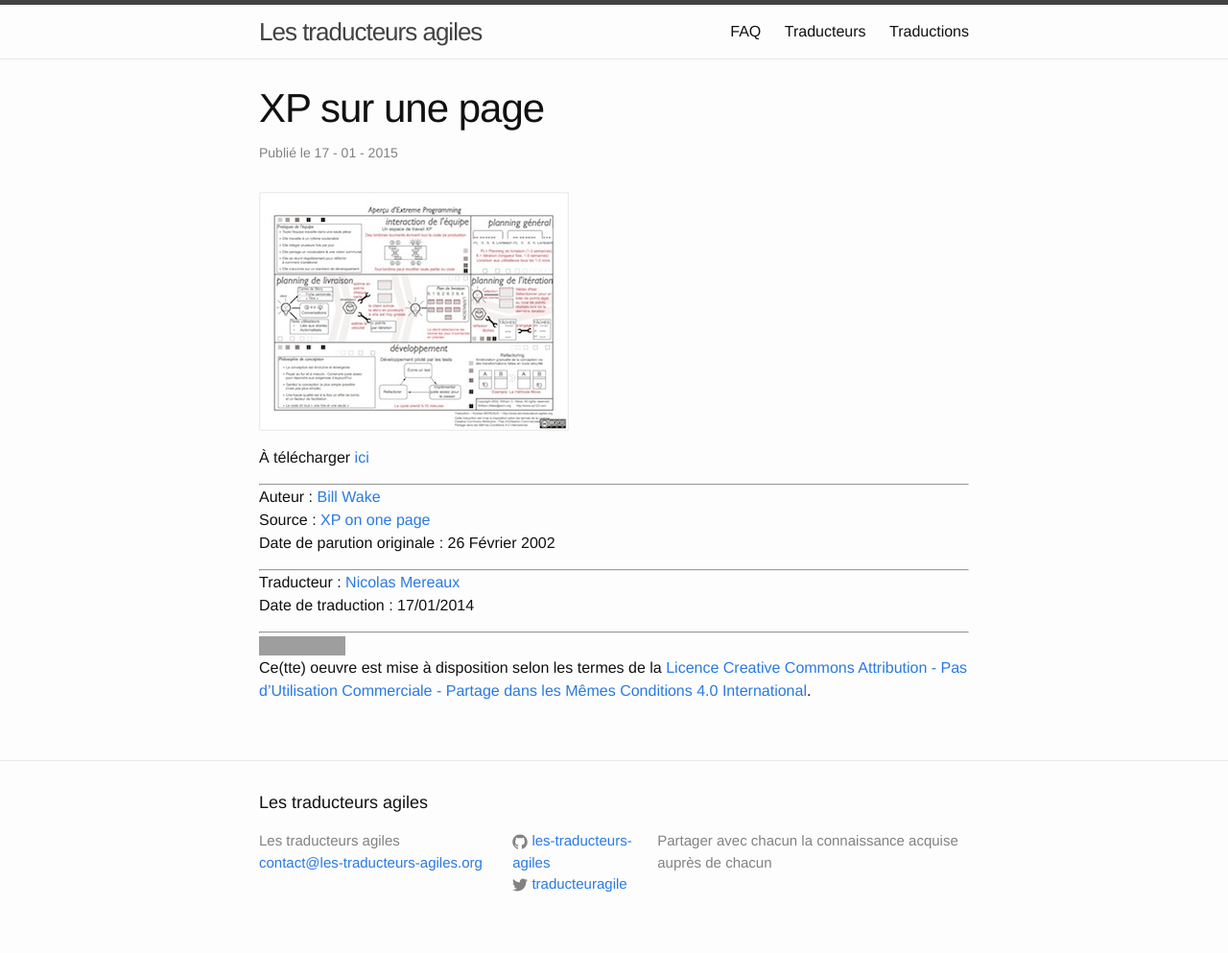
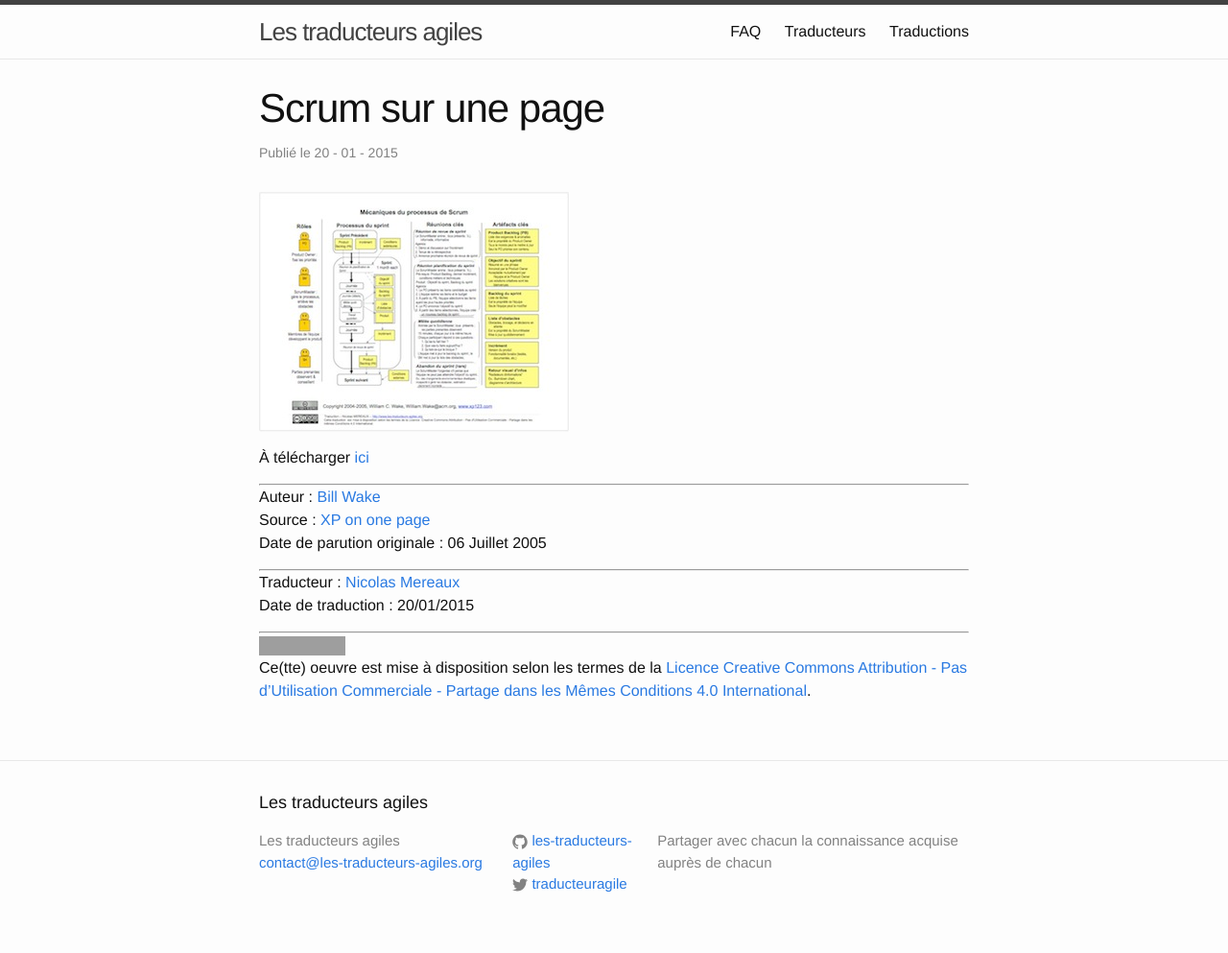
Before and after one commit to les-traducteurs-agiles/les-traducteurs-agiles.github.io, a Jekyll site: the page built from _posts/2015-01-20-scrum-sur-une-page.markdown, in a window 1280 px wide. Shown: the whole page at 96% size. Built offline with Jekyll 4.4.1, drawn with Linux system fonts in a browser that asks for light colours; grey boxes are pictures that could not be loaded.

Commit message:
ajout traduction fiche scrum sur une page et correction date de traduction sur xp sur une page

```diff
--- a/_posts/2015-01-17-xp-sur-une-page.markdown
+++ b/_posts/2015-01-20-scrum-sur-une-page.markdown
@@ -1,22 +1,22 @@
 ---
 layout: post
-title:  "XP sur une page"
-date:   2015-01-17 20:45:55
-categories: xp fiche outil
+title:  "Scrum sur une page"
+date:   2015-01-20 22:07:55
+categories: scrum fiche outil
 ---
 
-![XP sur une page]({{ site.url }}lta-jekyll/assets/une_page/xp.jpg)
+![Scrum sur une page]({{ site.url }}lta-jekyll/assets/une_page/scrum.jpg)
 
-À télécharger [ici](https://dl.dropboxusercontent.com/u/50968566/sur_une_page/XP_sur_une_page.pdf)
+À télécharger [ici](https://dl.dropboxusercontent.com/u/50968566/sur_une_page/Scrum_sur_une_page.pdf)
 
 ---
 Auteur : [Bill Wake](http://xp123.com/about/)
 Source : [XP on one page](http://xp123.com/articles/xp-on-one-page/)
-Date de parution originale : 26 Février 2002
+Date de parution originale : 06 Juillet 2005
 
 ---
 Traducteur : [Nicolas Mereaux](http://www.les-traducteurs-agiles.org/traducteurs.html)
-Date de traduction : 17/01/2014
+Date de traduction : 20/01/2015
 
 ---
 
```
